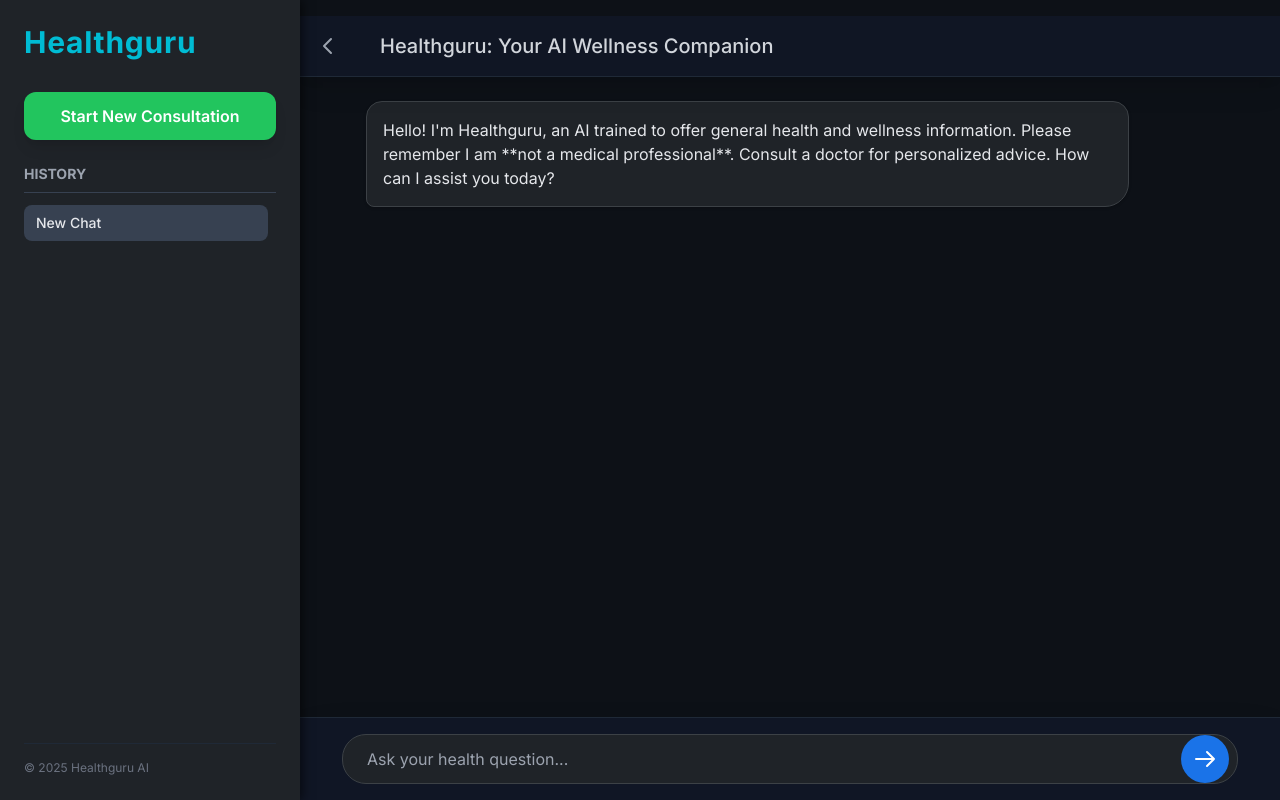
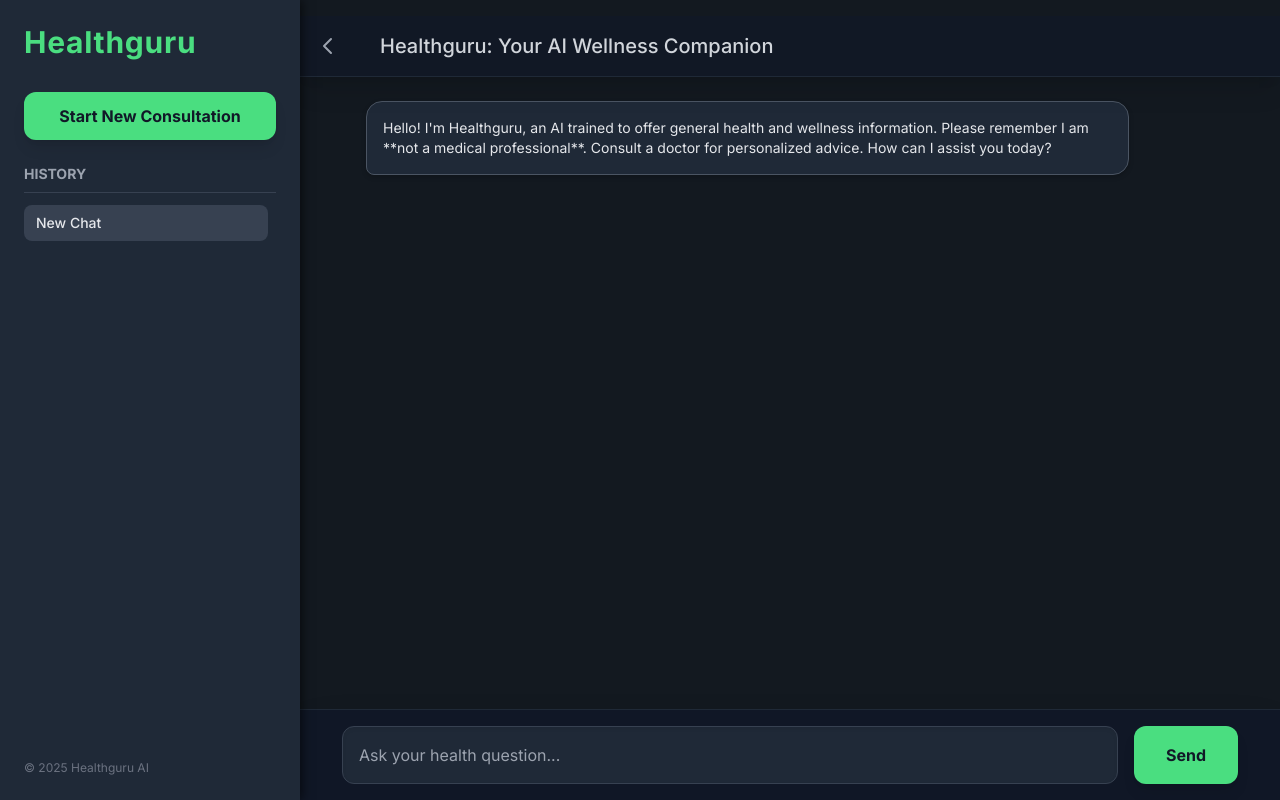
Before and after one commit to Zephieeeeee/Healthguru, a Flask app: page / in a window 1280 px wide. Run offline with Flask 3, Linux system fonts and the light colour scheme; some libraries are stand-ins or nearby versions.

Commit message:
Design: Finalized modern Navy/Bright Green professional theme.

```diff
--- a/templates/index.html
+++ b/templates/index.html
@@ -4,57 +4,50 @@
     <meta charset="UTF-8">
     <meta name="viewport" content="width=device-width, initial-scale=1.0">
     <title>Healthguru: AI Wellness Companion</title>
-    <!-- Load Tailwind CSS -->
     <script src="https://cdn.tailwindcss.com"></script>
-    <!-- Inter font (Professional and clean) -->
     <link href="https://fonts.googleapis.com/css2?family=Inter:wght@400;500;600;700&display=swap" rel="stylesheet">
 
-    <!-- ================================================================= -->
-    <!-- CSS STYLES (Cleaned and Modularized) -->
-    <!-- ================================================================= -->
     <style>
         /* Define color variables for easy theming */
         :root {
-            --color-primary: #1a73e8; /* Blue for primary action */
-            --color-secondary: #00bcd4; /* Cyan/Teal for accents */
-            --color-bg-dark: #0d1117;
-            --color-bg-sidebar: #1f2328; /* Slightly lighter sidebar for better contrast */
-            --color-bg-ai: #1f2328;
-            --color-bg-user: #354152;
-            --color-text-light: #e5e7eb;
-            --color-border: #3c4146;
-            --color-input-border-focus: #1a73e8; /* Blue focus color */
+            --color-primary-navy: #131920;      /* Deep Navy Background */
+            --color-secondary-green: #4ade80;   /* Bright Green (Green-400/500) for accents/buttons */
+            --color-bg-sidebar: #1f2937;        /* Slightly lighter dark for sidebar/card elements (Gray-800) */
+            --color-bg-ai: #1f2937;             /* AI Bubble Background */
+            --color-bg-user: #374151;           /* User Bubble Background (Gray-700) */
+            --color-text-light: #e5e7eb;        /* Light Gray Text */
+            --color-border: #4b5563;            /* Subtle Border (Gray-600) */
         }
 
         body {
             font-family: 'Inter', sans-serif;
-            background-color: var(--color-bg-dark);
+            background-color: var(--color-primary-navy);
             color: var(--color-text-light);
             overflow-x: hidden;
         }
 
         /* Utility classes based on variables */
-        .accent-bg { background-color: var(--color-primary); }
-        .accent-bg:hover { background-color: #1562c5; }
-        .accent-text { color: var(--color-secondary); }
+        .accent-bg { background-color: var(--color-secondary-green); }
+        .accent-bg:hover { background-color: #22c55e; } /* Green-600 equivalent */
+        .accent-text { color: var(--color-secondary-green); }
 
-        /* Message Bubbles - Refined Contrast and Shapes */
+        /* Message Bubbles - Clean and Defined */
         .message-bubble-user {
             background-color: var(--color-bg-user);
             color: #ffffff;
-            border-radius: 1rem 1rem 0.5rem 1.5rem;
+            border-radius: 1rem 1rem 0.5rem 1rem; /* More uniform, softer rounding */
             max-width: 90%;
             margin-left: auto;
-            box-shadow: 0 1px 3px rgba(0,0,0,0.2);
+            box-shadow: 0 2px 5px rgba(0, 0, 0, 0.4);
         }
         .message-bubble-ai {
             background-color: var(--color-bg-ai);
             color: var(--color-text-light);
-            border-radius: 1rem 1rem 1.5rem 0.5rem;
+            border-radius: 1rem 1rem 1rem 0.5rem;
             max-width: 90%;
             margin-right: auto;
             border: 1px solid var(--color-border);
-            box-shadow: 0 1px 3px rgba(0,0,0,0.2);
+            box-shadow: 0 2px 5px rgba(0, 0, 0, 0.2);
         }
 
         /* Layout Structure */
@@ -87,56 +80,14 @@
             #history-sidebar.active { transform: translateX(0); }
             #main-content { margin-left: 0; }
         }
-
-        /* New Modern Input Styling */
-        #input-container {
-            background-color: var(--color-bg-ai);
-            border: 1px solid var(--color-border);
-            border-radius: 1.5rem; /* Rounded pill shape */
-            transition: box-shadow 0.3s ease-in-out;
-        }
-
-        #input-container:focus-within {
-            /* Mimic the subtle focus ring of Gemini */
-            border-color: var(--color-input-border-focus);
-            box-shadow: 0 0 0 4px rgba(26, 115, 232, 0.3), 0 1px 3px rgba(0,0,0,0.3);
-        }
-
-        #user-input {
-            background-color: transparent;
-            border: none;
-            padding: 0.75rem 1.5rem; /* Tweak padding for better feel */
-            outline: none;
-            color: var(--color-text-light);
-        }
-
-        #send-button {
-            background-color: var(--color-primary);
-            border-radius: 50%; /* Make button circular */
-            width: 3rem;
-            height: 3rem;
-            display: flex;
-            align-items: center;
-            justify-content: center;
-            margin-right: 0.5rem;
-        }
-
-        #send-button:disabled {
-            background-color: #3b82f6; /* Lighter blue for disabled state */
-            opacity: 0.5;
-            cursor: not-allowed;
-        }
     </style>
 </head>
 <body id="body-container">
 
-    <!-- 1. HISTORY SIDEBAR -->
     <div id="history-sidebar" class="p-6 flex flex-col">
-        <!-- Logo/Title -->
         <h1 class="text-3xl font-bold accent-text mb-8 tracking-wide">Healthguru</h1>
 
-        <!-- New Chat Button -->
-        <a href="/new_chat" class="w-full text-center bg-green-500 hover:bg-green-600 text-white font-semibold py-3 px-4 rounded-xl shadow-lg mb-6 transition duration-150 ease-in-out transform hover:scale-[1.01]">
+        <a href="/new_chat" class="w-full text-center accent-bg text-gray-900 font-bold py-3 px-4 rounded-xl shadow-lg mb-6 transition duration-150 ease-in-out transform hover:scale-[1.01]">
             Start New Consultation
         </a>
 
@@ -159,108 +110,85 @@
         </div>
     </div>
 
-    <!-- 2. MAIN CONTENT AREA -->
     <div id="main-content" class="min-h-screen flex flex-col">
 
-        <!-- HEADER / NAVIGATION -->
         <header class="p-4 bg-gray-900/80 sticky top-0 z-10 shadow-xl border-b border-gray-800 relative flex items-center">
 
-            <!-- Toggle Button (Desktop/Tablet) -->
-            <button id="sidebar-toggle-desktop" onclick="toggleSidebar()" class="text-gray-400 hover:text-teal-400 p-2 rounded-full transition duration-150 ease-in-out absolute left-2 top-1/2 transform -translate-y-1/2">
-                <!-- Chevron Icon placeholder -->
+            <button id="sidebar-toggle-desktop" onclick="toggleSidebar()" class="text-gray-400 hover:text-green-400 p-2 rounded-full transition duration-150 ease-in-out absolute left-2 top-1/2 transform -translate-y-1/2">
                 <svg id="toggle-icon" xmlns="http://www.w3.org/2000/svg" class="h-6 w-6" fill="none" viewBox="0 0 24 24" stroke="currentColor" stroke-width="2">
                     <path stroke-linecap="round" stroke-linejoin="round" d="M15 19l-7-7 7-7" />
                 </svg>
             </button>
 
-            <!-- Toggle Button (Mobile) -->
-            <button id="sidebar-toggle-mobile" onclick="toggleSidebar()" class="text-gray-400 hover:text-teal-400 p-2 rounded-full transition duration-150 ease-in-out" style="display: none;">
-                <!-- Hamburger Icon -->
+            <button id="sidebar-toggle-mobile" onclick="toggleSidebar()" class="text-gray-400 hover:text-green-400 p-2 rounded-full transition duration-150 ease-in-out" style="display: none;">
                 <svg xmlns="http://www.w3.org/2000/svg" class="h-6 w-6" fill="none" viewBox="0 0 24 24" stroke="currentColor" stroke-width="2">
                     <path stroke-linecap="round" stroke-linejoin="round" d="M4 6h16M4 12h16m-7 6h7" />
                 </svg>
             </button>
 
-            <!-- Header Title -->
             <h1 class="text-xl font-medium text-gray-300 ml-12 sm:ml-16">Healthguru: Your AI Wellness Companion</h1>
 
         </header>
 
-        <!-- CHAT DISPLAY AREA -->
         <div id="chat-window" class="flex-grow p-6 space-y-6 overflow-y-auto max-w-4xl w-full mx-auto">
 
-            <!-- Greeting Message -->
             <div class="flex justify-start">
-                <div class="message-bubble-ai p-4 text-base">
+                <div class="message-bubble-ai p-4 text-sm">
                     Hello! I'm Healthguru, an AI trained to offer general health and wellness information. Please remember I am **not a medical professional**. Consult a doctor for personalized advice. How can I assist you today?
                 </div>
             </div>
 
-            <!-- Existing Messages -->
             {% for message in messages %}
                 {% if message.role == 'user' %}
                     <div class="flex justify-end">
-                        <div class="message-bubble-user p-4 text-base">
+                        <div class="message-bubble-user p-4 text-sm">
                             {{ message.parts[0].text }}
                         </div>
                     </div>
                 {% elif message.role == 'model' %}
                     <div class="flex justify-start">
-                        <div class="message-bubble-ai p-4 whitespace-pre-wrap text-base">
+                        <div class="message-bubble-ai p-4 whitespace-pre-wrap text-sm">
                             {{ message.parts[0].text }}
                         </div>
                     </div>
                 {% endif %}
             {% endfor %}
 
-            <!-- Loading Indicator -->
             <div id="loading-indicator" class="flex justify-start hidden">
                 <div class="message-bubble-ai p-4">
                     <div class="flex items-center space-x-2">
-                        <div class="w-3 h-3 bg-teal-400 rounded-full animate-pulse"></div>
-                        <div class="w-3 h-3 bg-teal-400 rounded-full animate-pulse delay-75"></div>
-                        <div class="w-3 h-3 bg-teal-400 rounded-full animate-pulse delay-150"></div>
-                        <span class="text-base font-medium text-gray-300">Healthguru is formulating its response...</span>
+                        <div class="w-3 h-3 bg-green-400 rounded-full animate-pulse"></div>
+                        <div class="w-3 h-3 bg-green-400 rounded-full animate-pulse delay-75"></div>
+                        <div class="w-3 h-3 bg-green-400 rounded-full animate-pulse delay-150"></div>
+                        <span class="text-sm font-medium text-gray-300">Healthguru is formulating its response...</span>
                     </div>
                 </div>
             </div>
 
-            <!-- Scroll Anchor (Ensures bottom visibility) -->
             <div id="scroll-anchor"></div>
         </div>
 
-        <!-- INPUT FOOTER - MODERN SINGLE BOX -->
         <div class="sticky bottom-0 bg-gray-900/90 backdrop-blur-sm p-4 border-t border-gray-800 shadow-2xl">
-            <div class="max-w-4xl mx-auto flex items-center justify-center">
-
-                <div id="input-container" class="flex items-center w-full max-w-4xl">
+            <div class="max-w-4xl mx-auto flex space-x-4">
                 <input
                     type="text"
                     id="user-input"
                     placeholder="Ask your health question..."
-                        class="flex-grow text-base"
+                    class="flex-grow p-4 rounded-xl bg-gray-800 text-white border border-gray-700 focus:ring-green-400 focus:border-green-400 transition duration-200 ease-in-out shadow-inner"
                     onkeypress="if(event.key === 'Enter') { sendMessage(); }"
                 >
                 <button
                     onclick="sendMessage()"
                     id="send-button"
-                        class="text-white transition duration-200 ease-in-out transform hover:scale-[1.05]"
+                    class="accent-bg hover:bg-green-600 text-gray-900 font-bold py-4 px-8 rounded-xl shadow-lg transition duration-200 ease-in-out transform hover:scale-[1.02]"
                 >
-                        <!-- Send Arrow Icon -->
-                        <svg xmlns="http://www.w3.org/2000/svg" class="h-6 w-6" fill="none" viewBox="0 0 24 24" stroke="currentColor" stroke-width="2">
-                            <path stroke-linecap="round" stroke-linejoin="round" d="M14 5l7 7m0 0l-7 7m7-7H3" />
-                        </svg>
+                    Send
                 </button>
-                </div>
-
             </div>
         </div>
 
     </div>
 
-    <!-- ================================================================= -->
-    <!-- JAVASCRIPT LOGIC (Cleaned and Modularized) -->
-    <!-- ================================================================= -->
     <script>
         const chatWindow = document.getElementById('chat-window');
         const userInput = document.getElementById('user-input');
@@ -359,43 +287,22 @@
             appendMessage(message, 'user');
             userInput.value = '';
 
-            // 2. UI State change to loading
+            // 2. UI State change to loading (Loading indicator is now correctly positioned after the new user message)
             loadingIndicator.classList.remove('hidden');
             userInput.disabled = true;
             sendButton.disabled = true;
             scrollToBottom();
 
             try {
-                // Implementing simple exponential backoff for the fetch call
-                let response;
-                let data;
-                const maxRetries = 3;
-                let delay = 1000;
-
-                for (let i = 0; i < maxRetries; i++) {
-                    try {
-                        response = await fetch('/chat', {
+                const response = await fetch('/chat', {
                     method: 'POST',
                     headers: { 'Content-Type': 'application/json' },
                     body: JSON.stringify({ message: message, chat_id: currentChatId })
                 });
 
+                const data = await response.json();
+
                 if (response.ok) {
-                            data = await response.json();
-                            break; // Success
-                        }
-                    } catch (error) {
-                        // Network error, log and retry
-                        if (i < maxRetries - 1) {
-                            await new Promise(resolve => setTimeout(resolve, delay));
-                            delay *= 2;
-                        } else {
-                            throw error; // Re-throw if last attempt failed
-                        }
-                    }
-                }
-
-                if (response && response.ok) {
                     // 3. Remove loading indicator and append AI response
                     loadingIndicator.classList.add('hidden');
                     appendMessage(data.response, 'model');
@@ -406,15 +313,10 @@
                         return;
                     }
 
-                } else if (response) {
-                    // Handle server errors (e.g., 4xx, 5xx not caught by fetch.catch)
-                    data = await response.json();
+                } else {
+                    // Handle server errors
                     loadingIndicator.classList.add('hidden');
                     appendMessage(`Error: ${data.error || 'Could not get response from AI.'}`, 'error');
-                } else {
-                     // Should only happen if max retries failed due to network
-                    loadingIndicator.classList.add('hidden');
-                    appendMessage('An unexpected network error occurred after multiple retries.', 'error');
                 }
 
             } catch (error) {
@@ -437,13 +339,13 @@
 
             if (role === 'user') {
                 messageContainer.className = 'flex justify-end';
-                bubble.className = 'message-bubble-user p-4 whitespace-pre-wrap text-base';
+                bubble.className = 'message-bubble-user p-4 whitespace-pre-wrap text-sm';
             } else if (role === 'model') {
                 messageContainer.className = 'flex justify-start';
-                bubble.className = 'message-bubble-ai p-4 whitespace-pre-wrap text-base';
+                bubble.className = 'message-bubble-ai p-4 whitespace-pre-wrap text-sm';
             } else if (role === 'error') {
                 // Distinct styling for error messages
-                bubble.className = 'p-4 whitespace-pre-wrap bg-red-800 text-white rounded-xl border border-red-700 text-base';
+                bubble.className = 'p-4 whitespace-pre-wrap bg-red-800 text-white rounded-xl border border-red-700 text-sm';
                 messageContainer.className = 'flex justify-start';
             }
 
@@ -451,8 +353,8 @@
             const formattedText = text.replace(/\*\*(.*?)\*\*/g, '<strong>$1</strong>');
 
             bubble.innerHTML = formattedText;
-
-            // Insert the new message right before the loading indicator
+            messageContainer.appendChild(bubble);
+            // Insert before loading indicator
             chatWindow.insertBefore(messageContainer, loadingIndicator);
         }
 
```
Lines whose indentation alone changed are shown as unchanged.
